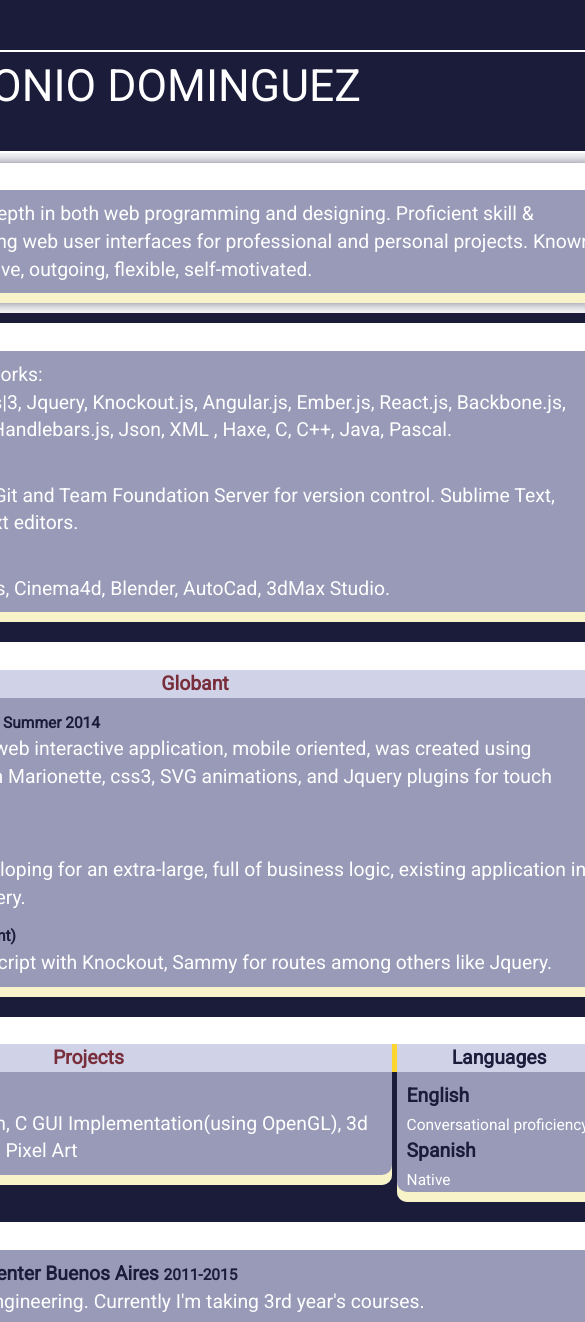
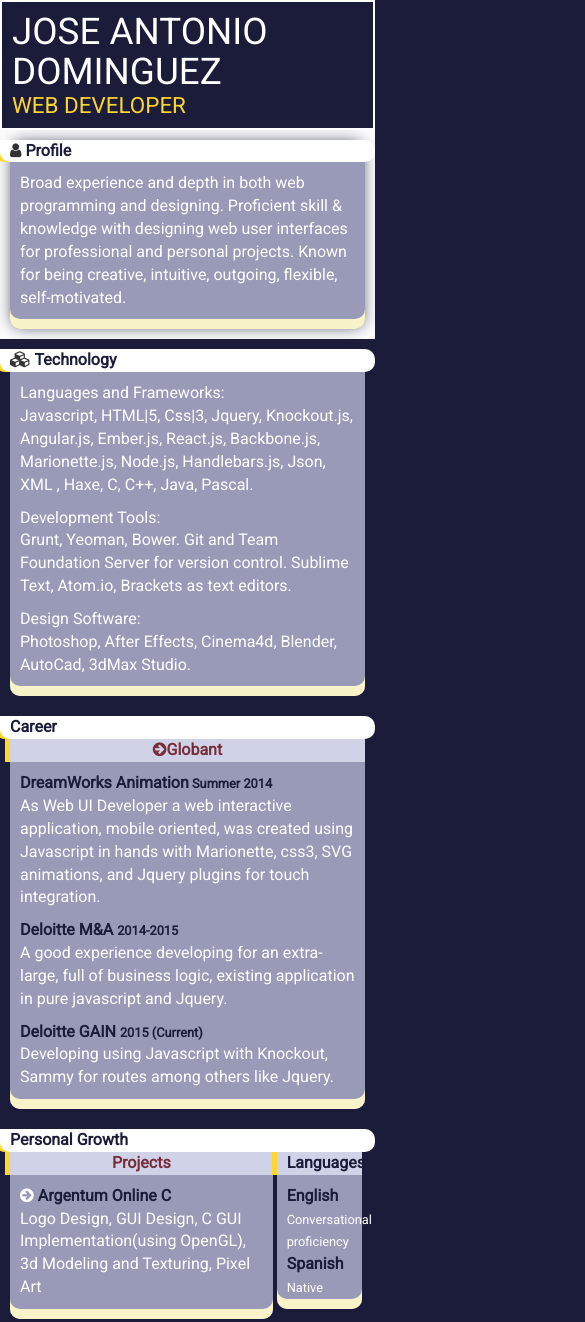
Before and after one commit to josead/josead.github.io, a website: page index.html in a window 390 px wide. Shown: the top 1322 px of the page, 585 px wide, since content can reach past the window. Drawn offline with nearby package versions, Linux system fonts and the light colour scheme.

Commit message:
Version 1.1 | Mobile adjustments done

```diff
--- a/css/main.css
+++ b/css/main.css
@@ -114,7 +114,7 @@
 }
 
 .card .title.width-25-content {
-    width: 25%;
+    width: 24%;
     display: inline-block;
 }
 .card .width-75-content {
@@ -123,7 +123,7 @@
 }
 
 .card .width-25-content {
-    width: 25%;
+    width: 24%;
     display: inline-block;
     vertical-align: top;
 }
@@ -143,3 +143,17 @@
 #ParraStudiosTitle span {
     color: #782E3A;
 }
+
+@media screen and (max-width:850px) {
+    html ,body {
+        font-size: 1rem;
+    }
+    header, footer {
+        margin: 0;
+    }
+    .card {
+        position: relative;
+        width: calc(100vw - 15px);
+        left: 0;
+    }
+}
--- a/index.html
+++ b/index.html
@@ -53,7 +53,7 @@
                     <span>Career</span>
                 </div>
                 <div class="fancy-content">
-                    <div id="GlbTitle" class="title fancy-title"><span>Globant</span></div>
+                    <div id="GlbTitle" class="title fancy-title"><a href="http://www.globant.com/"><span><i class="fa fa-arrow-circle-right"></i>Globant</span></a></div>
                     <div class="simple-content">
                         <aside>
                             <span>DreamWorks Animation<small> Summer 2014</small></span>
```
